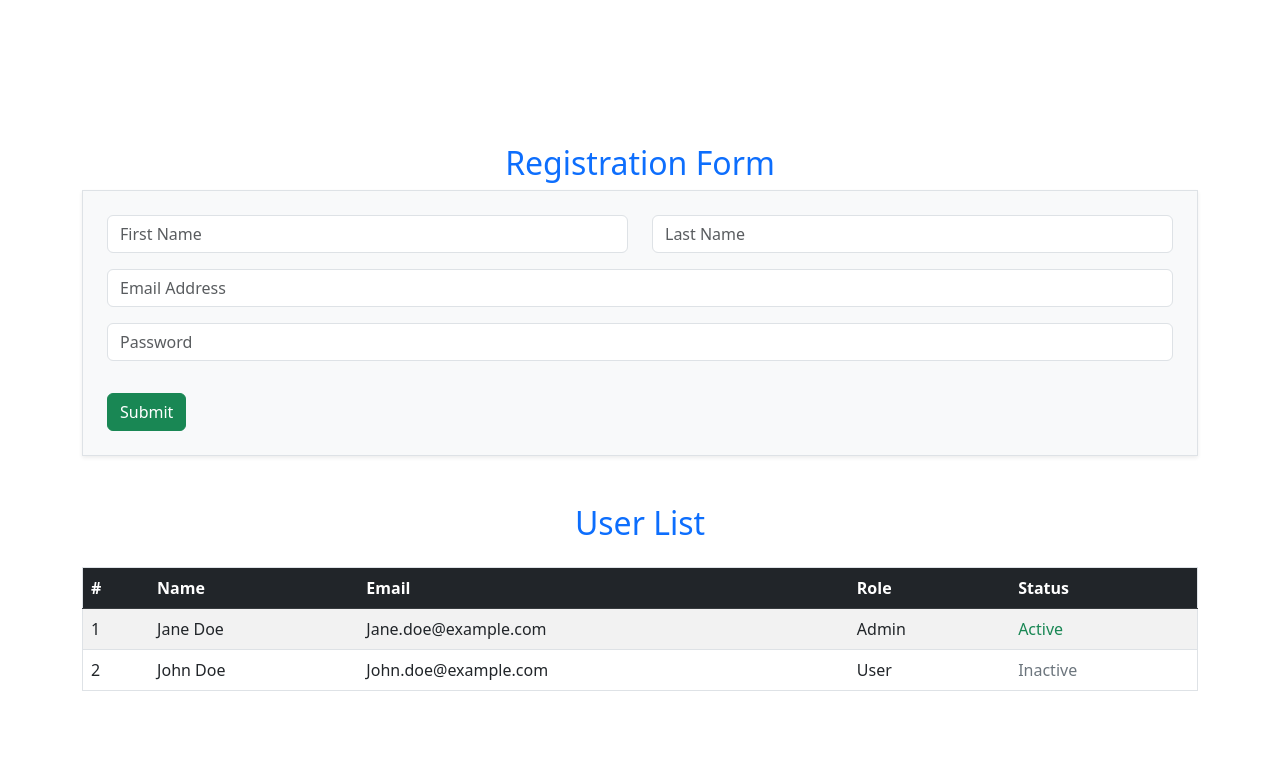
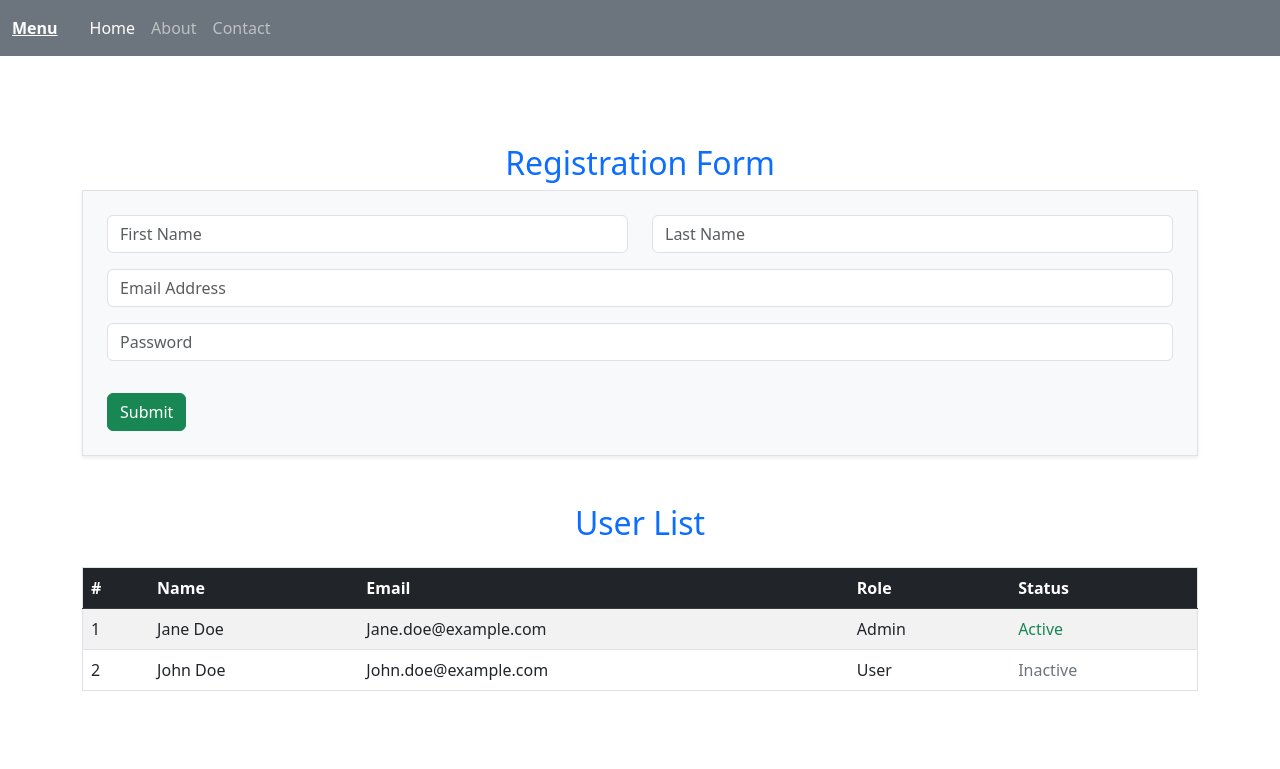
Before and after one commit to resenaros/First-git-repo, a plain HTML site: page index.html in a window 1280 px wide. Shown: the top 769 px of the page. Drawn offline with nearby package versions, Linux system fonts and the light colour scheme.

Commit message:
Part 4: Navigation Bar

```diff
--- a/index.html
+++ b/index.html
@@ -73,7 +73,7 @@
         <img src="UK and Ireland.jpg" class="img-fluid w-100" alt="St Patrick">
 
         <!--Circular Image added -->
-        <div class="text-center mt-2">
+        <div class="text-center mt-2 mb-2">
             <img src="Patrick, Britain, ireland, the confession, three leaf, and the cross.jpg" class="rounded-circle" alt="Ireland/UK">
         </div>
         <!-- Always Visible Button -->
@@ -83,5 +83,34 @@
         <!-- Hidden on Small Screens (Both Text and Button) -->
         <p class="d-none d-md-block">This <button class="btn btn-danger">Button</button> and text will disappear on small screens and reappear on medium and larger sized screens.</p>
     </div>
+
+     <!-- Part 4: Navigation Bar -->
+    <!-- Responsive Navbar -->
+    <nav class="navbar navbar-expand-md navbar-dark bg-secondary fixed-top">
+        <div class="container-fluid">
+            <!-- Generic: Menu text linked with #-no active links -->
+            <a class="nav-link text-white fw-bold text-decoration-underline me-4" href="#">Menu</a>
+
+            <!-- Hamburger Button capability added -->
+            <button class="navbar-toggler" type="button">
+                <span class="navbar-toggler-icon"></span>
+            </button>
+
+            <!-- Navbar Links with #-no active links -->
+            <div class="collapse navbar-collapse" id="navbarNav">
+                <ul class="navbar-nav">
+                    <li class="nav-item">
+                        <a class="nav-link active" href="#">Home</a>
+                    </li>
+                    <li class="nav-item">
+                        <a class="nav-link" href="#">About</a>
+                    </li>
+                    <li class="nav-item">
+                        <a class="nav-link" href="#">Contact</a>
+                    </li>
+                </ul>
+            </div>
+        </div>
+    </nav>
 </body>
 </html>
```
